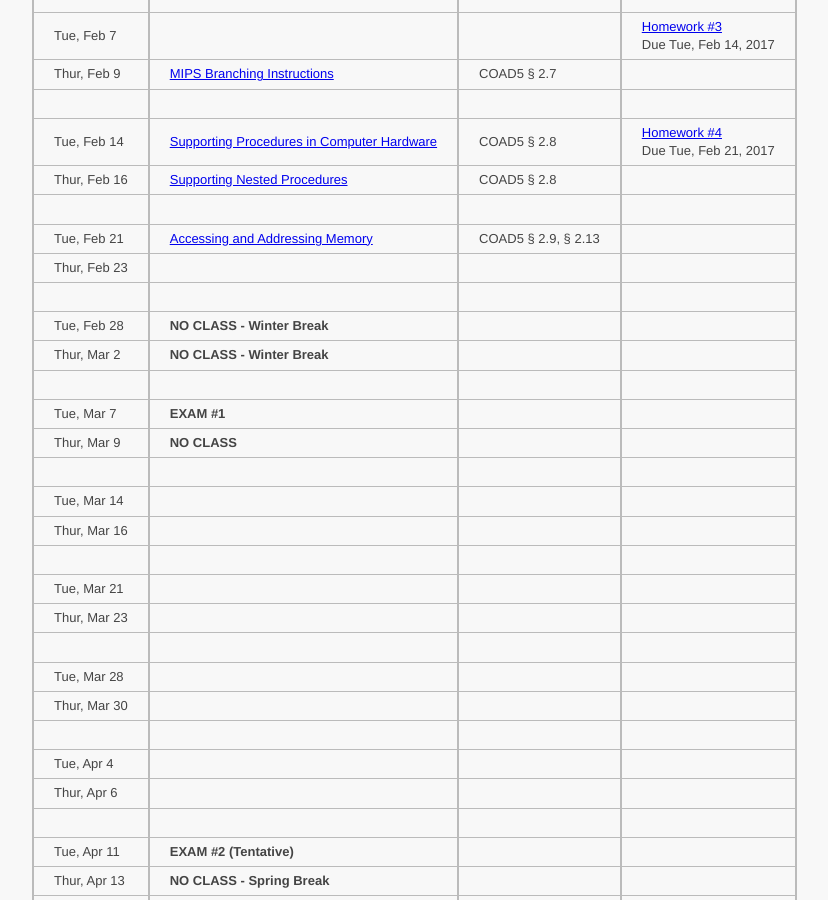
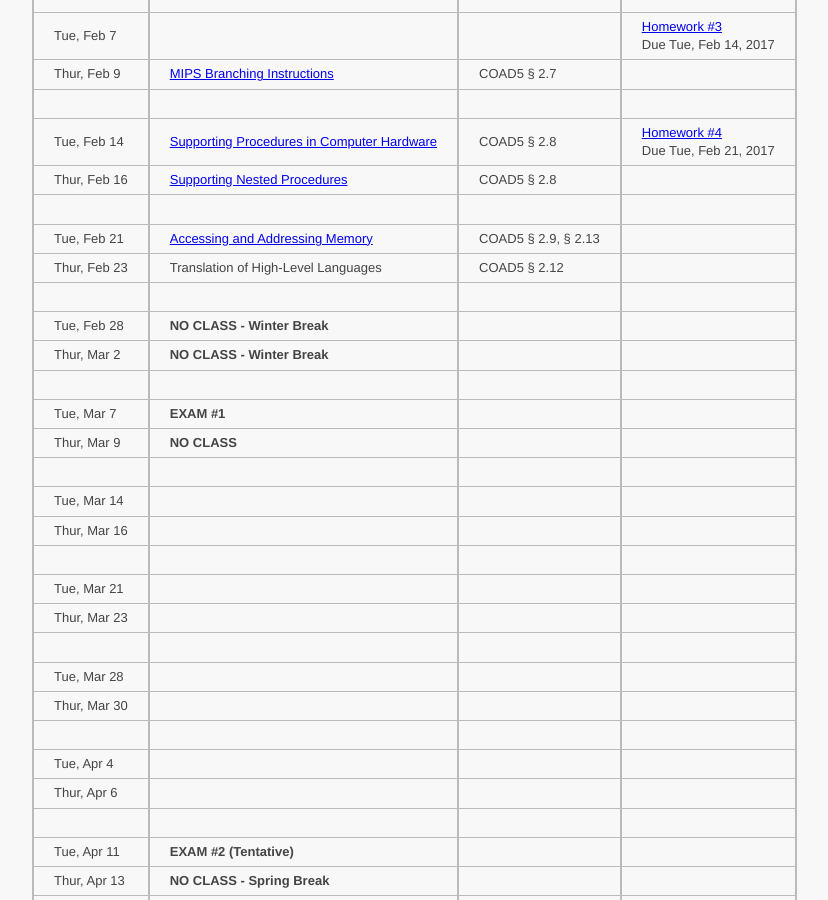
Before and after one commit to ycpcs/ece260-spring2017, a Jekyll site: the page built from schedule_lecture.md, in a window 1280 px wide and 900 px high, scrolled down 426 px. Shown: the whole window, without its empty margins (81-909 px from the left). Built offline with Jekyll 4.4.1, drawn with Linux system fonts in a browser that asks for light colours.

Commit message:
updated schedule

```diff
--- a/schedule_lecture.md
+++ b/schedule_lecture.md
@@ -25,8 +25,8 @@ Thur, Feb 9    |  [MIPS Branching Instructions](lectures/lecture6_MIPS_Branching
 Tue, Feb 14    |  [Supporting Procedures in Computer Hardware](lectures/lecture7_Supporting_Procedures_in_Computer_Hardware.pdf)  |  COAD5 § 2.8                                                |  [Homework #4](homework/Homework_Assignment_4.txt) <br> Due Tue, Feb 21, 2017
 Thur, Feb 16   |  [Supporting Nested Procedures](lectures/lecture8_Supporting_Nested_Procedures.pdf)                              |  COAD5 § 2.8                                                |
  | | |
-Tue, Feb 21    |  [Accessing and Addressing Memory](lectures/lecture9_Accessing_and_Addressing_Memory.pdf)                        |  COAD5 § 2.9, § 2.13                                  |
-Thur, Feb 23   |                                                                                                                  |                                                             | <!-- COAD5 § 2.12 - 2.13 -->
+Tue, Feb 21    |  [Accessing and Addressing Memory](lectures/lecture9_Accessing_and_Addressing_Memory.pdf)                        |  COAD5 § 2.9, § 2.13                                        |
+Thur, Feb 23   |  Translation of High-Level Languages                                                                             |  COAD5 § 2.12                                               |
  | | |
 Tue, Feb 28    |  **NO CLASS - Winter Break**                                                                                     |                                                             | <!-- Winter Break -->
 Thur, Mar 2    |  **NO CLASS - Winter Break**                                                                                     |                                                             | <!-- Winter Break -->
```
Also changed, not shown: 1 other file.
